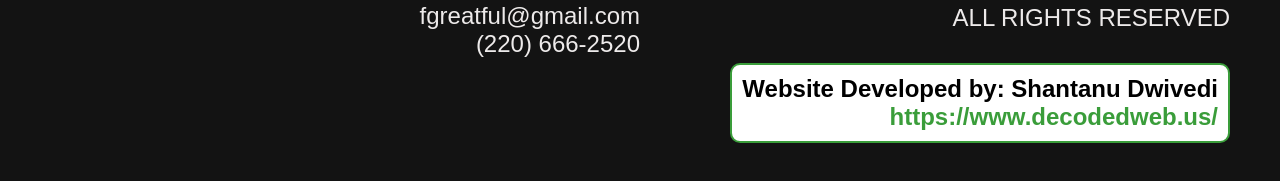
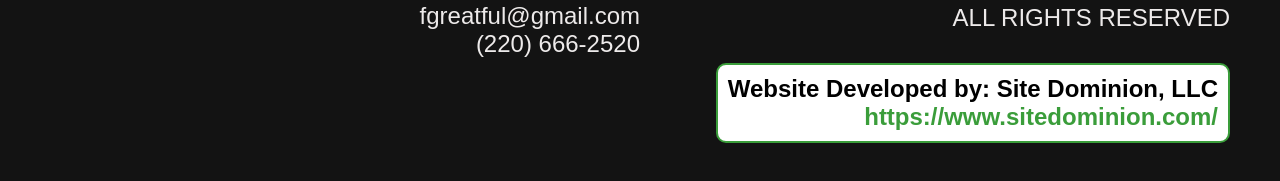
Before and after one commit to sean00880/grandpa-ron-s, a Next.js app: page / in a window 1280 px wide. Shown: the part 10374-10555 px from the top of the page. Built offline with nearby package versions, Linux system fonts and the light colour scheme.

Commit message:
Update Footer.js

```diff
--- a/components/Footer.js
+++ b/components/Footer.js
@@ -54,8 +54,8 @@ const Footer = () => {
           ALL RIGHTS RESERVED
           <br></br>
           <div className={style.devwrapper}>
-          <a href="https://www.decodedweb.us/"><h4 className={style.developer}>Website Developed by: Shantanu Dwivedi<br></br>
-          <span>https://www.decodedweb.us/</span></h4></a>
+          <a href="https://www.decodedweb.us/"><h4 className={style.developer}>Website Developed by: Site Dominion, LLC<br></br>
+          <span>https://www.sitedominion.com/</span></h4></a>
           </div>
         </div>
 
```
